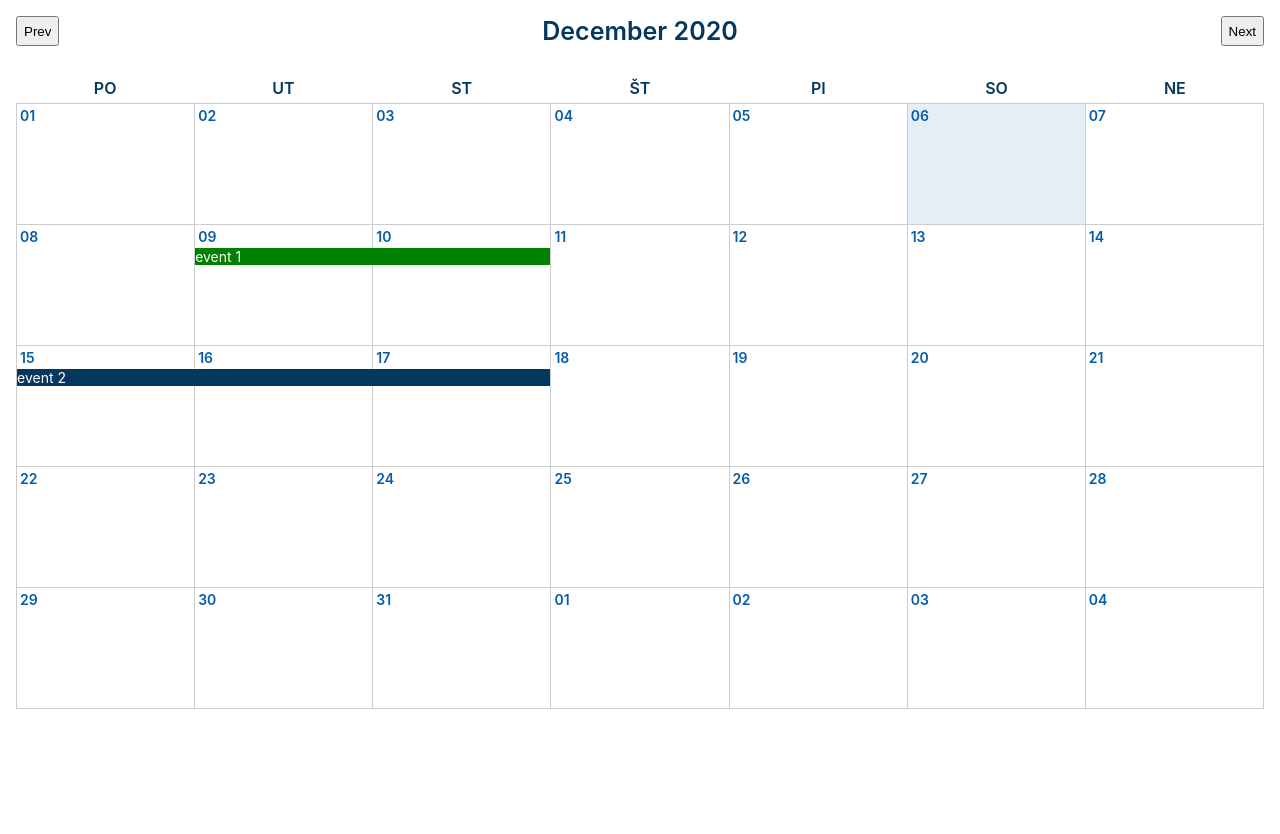
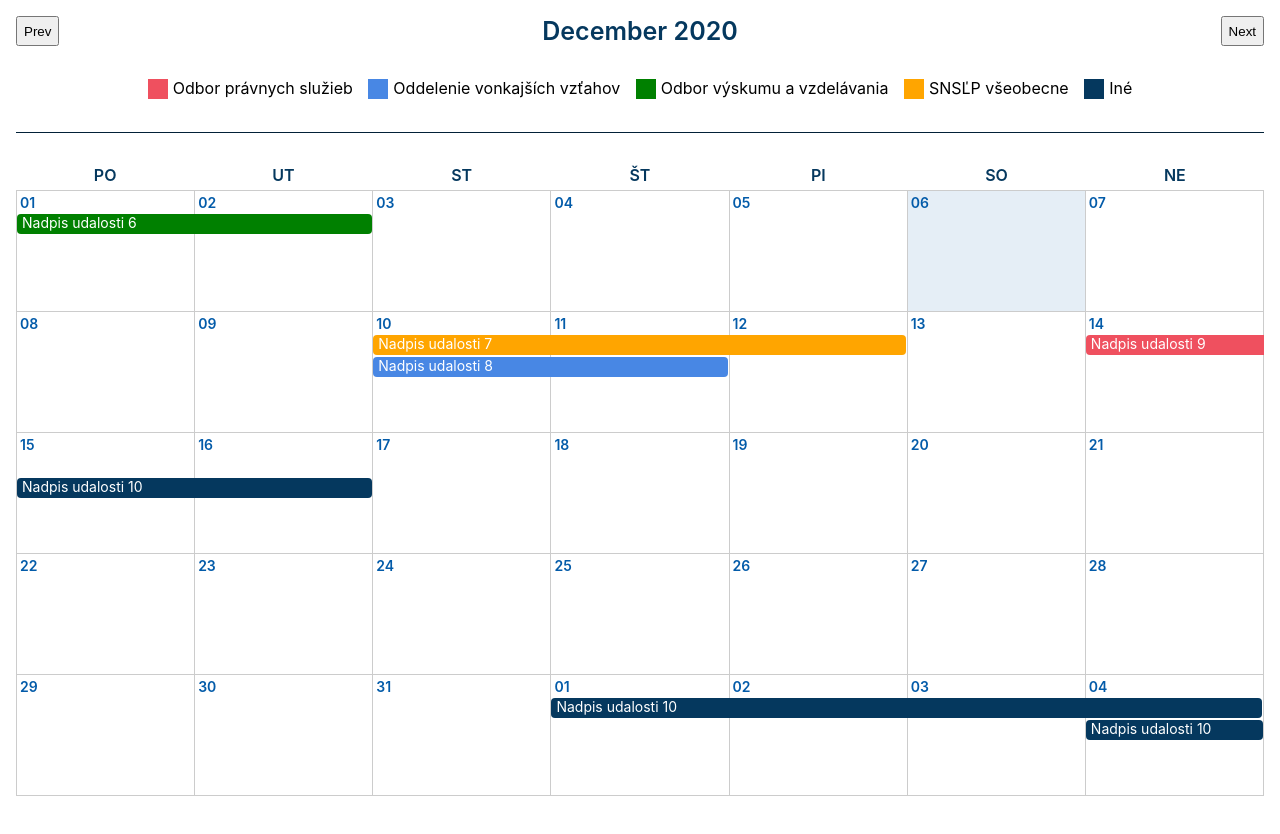
Before and after one commit to trenccan777/React-Calendar, a React (Create React App) app: page / in a window 1280 px wide. Shown: the top 834 px of the page. Before the commit the page ends 800 px from the top, so only its background shows below. Built offline with nearby package versions, Linux system fonts and the light colour scheme.

Commit message:
Dev categories

```diff
--- a/src/App.css
+++ b/src/App.css
@@ -2,6 +2,32 @@
   max-width: 1440px;
   margin: 0 auto;
   padding: 1em;
+}
+
+.c-cat-wrapper {
+  border-bottom: 1px solid #022138;
+}
+
+.c-cat {
+  margin: 2em auto;
+  padding: 0;
+  list-style: none;
+  display: flex;
+  justify-content: space-around;
+  max-width: 1000px;
+}
+
+.c-square {
+  width: 20px;
+  height: 20px;
+  margin-right: 5px;
+  top: -1px;
+  display: inline-block;
+  position: relative;
+}
+
+.c-cat li .c-square {
+  vertical-align: middle;
 }
 
 #month-switcher {
@@ -43,7 +69,6 @@
   flex: 1;
   border-right: 1px solid #ccc;
   position: relative;
-  min-width: 70px;
 }
 
 .c-day-number {
@@ -77,8 +102,14 @@
   white-space: nowrap;
   overflow: hidden;
   position: absolute;
+  border-radius: 4px;
+  height: 20px;
+}
+
+.c-day-text {
   color: #fff;
   font-size: 14px;
+  padding-left: 5px;
 }
 
 .c-red {
@@ -86,9 +117,17 @@
 }
 
 .c-blue {
+  background-color: rgb(72, 135, 228);
+}
+
+.c-dark-blue {
   background-color: #05385e;
 }
 
 .c-green {
   background-color: green;
 }
+
+.c-orange {
+  background-color: orange;
+}
--- a/src/components/Calendar.js
+++ b/src/components/Calendar.js
@@ -1,6 +1,7 @@
 import React, { Component } from "react";
 import Month from "./Month";
 import MonthSwitcher from "./MonthSwitcher";
+import CalendarCategories from "./CalendarCategories";
 
 export default class Calendar extends Component {
   constructor() {
@@ -41,6 +42,7 @@ export default class Calendar extends Component {
           data={this.state}
           monthSwitchHandler={this.monthSwitchHandler}
         />
+        <CalendarCategories/>
         <Month data={this.state}/>
 
       </div>
--- /dev/null
+++ b/src/components/CalendarCategories.js
@@ -0,0 +1,49 @@
+import React from "react";
+
+export default function CalendarCategories() {
+  const categories = [
+    { name: "Odbor právnych služieb", category: "1" },
+    { name: "Oddelenie vonkajších vzťahov", category: "2" },
+    { name: "Odbor výskumu a vzdelávania", category: "3" },
+    { name: "SNSĽP všeobecne", category: "4" },
+    { name: "Iné", category: "5" },
+  ];
+
+  function renderCats() {
+    let catsToRender = [];
+    let label = "";
+    catsToRender = categories.map((category) => {
+      switch (category.category) {
+        case "1":
+          label = "c-red";
+          break;
+        case "2":
+          label = "c-blue";
+          break;
+        case "3":
+          label = "c-green";
+          break;
+        case "4":
+          label = "c-orange";
+          break;
+        case "5":
+          label = "c-dark-blue";
+          break;
+        default:
+          label = "";
+          break;
+      }
+
+      return (
+        <li key={category.category}>
+          <div className={"c-square " + label}></div>
+          {category.name}
+        </li>
+      );
+    });
+
+    return catsToRender;
+  }
+
+  return <div className="c-cat-wrapper"><ul className="c-cat">{renderCats()}</ul></div>;
+}
--- a/src/components/Day.js
+++ b/src/components/Day.js
@@ -28,7 +28,6 @@ export default class Day extends Component {
 
     return (
 
-
       <div className={"c-day c-cell " + (this.getCurrentDate() === this.props.data.date ? 'c-day-current' : '')}>
         <div className="c-day-number">{this.props.data.date.slice(-2)}</div>
         <div id={this.props.data.date} className="c-day-content">
--- a/src/components/Event.js
+++ b/src/components/Event.js
@@ -23,22 +23,44 @@ export default class Event extends Component {
   }
 
   componentWillUnmount() {
-    window.removeEventListener('resize', this.updateDimensions);
+    window.removeEventListener("resize", this.updateDimensions);
   }
 
   render() {
     const eventWidth = this.props.data.days * this.state.cellWidth - 1 + "px";
     const eventRow = this.props.data.row * 22 + "px";
+    let label = "";
+
+    switch (this.props.data.category) {
+      case "1":
+        label = "c-red";
+        break;
+      case "2":
+        label = "c-blue";
+        break;
+      case "3":
+        label = "c-green";
+        break;
+      case "4":
+        label = "c-orange";
+        break;
+      case "5":
+        label = "c-dark-blue";
+        break;
+      default:
+        label = "";
+        break;
+    }
 
     return (
       <div
-        className={this.props.data.label + " c-day-event"}
+        className={label + " c-day-event"}
         style={{
           width: eventWidth,
           top: eventRow,
         }}
       >
-        {this.props.data.title}
+        <div className="c-day-text">{this.props.data.title}</div>
       </div>
     );
   }
--- a/src/components/Month.js
+++ b/src/components/Month.js
@@ -6,33 +6,199 @@ export default class Month extends Component {
   constructor() {
     super();
     this.state = {};
-    this.events = [
-      { date: "2020-01-01", days: 4, row: 1, title: 'event 1', label: 'c-red' },
-      { date: "2020-01-01", days: 2, row: 2, title: 'event 1', label: 'c-red' },
-      { date: "2020-01-01", days: 2, row: 3, title: 'event 1', label: 'c-blue' },
-      { date: "2020-01-02", days: 1, row: 0, title: 'event 1', label: 'c-red' },
-      { date: "2020-01-03", days: 1, row: 0, title: 'event 1', label: 'c-green' },
-      { date: "2020-01-04", days: 3, row: 0, title: 'event 1', label: 'c-green' },
-      { date: "2020-01-04", days: 1, row: 2, title: 'event 1', label: 'c-green' },
-      { date: "2020-01-05", days: 1, row: 1, title: 'event 1', label: 'c-green' },
-      { date: "2020-01-05", days: 3, row: 2, title: 'event 1', label: 'c-green' },
-      { date: "2020-01-06", days: 1, row: 0, title: 'event 1', label: 'c-green' },
-      { date: "2020-01-06", days: 2, row: 1, title: 'event 1', label: 'c-green' },
-      { date: "2020-01-06", days: 1, row: 2, title: 'event 1', label: 'c-green' },
-      { date: "2020-01-07", days: 2, row: 0, title: 'event 1', label: 'c-green' },
-      { date: "2020-01-08", days: 2, row: 1, title: 'event 1', label: 'c-green' },
-      { date: "2020-01-11", days: 3, row: 0, title: 'event 1', label: 'c-blue' },
-      { date: "2020-01-13", days: 1, row: 0, title: 'event 1', label: 'c-blue' },
-      { date: "2020-12-09", days: 2, row: 0, title: 'event 1', label: 'c-green' },
-      { date: "2020-12-15", days: 3, row: 0, title: 'event 2', label: 'c-blue' },
+    this.rawEvents = [
+      { date: "2019-12-31", days: 2, title: "Nadpis udalosti", category: "1", url: "#" },
+      { date: "2020-01-01", days: 4, title: "Nadpis udalosti", category: "1", url: "#" },
+      { date: "2020-01-01", days: 2, title: "Nadpis udalosti", category: "4", url: "#" },
+      { date: "2020-01-01", days: 2, title: "Nadpis udalosti", category: "1", url: "#" },
+      { date: "2020-01-02", days: 1, title: "Nadpis udalosti", category: "3", url: "#" },
+      { date: "2020-01-03", days: 1, title: "Nadpis udalosti", category: "1", url: "#" },
+      { date: "2020-01-04", days: 3, title: "Nadpis udalosti", category: "3", url: "#" },
+      { date: "2020-01-04", days: 1, title: "Nadpis udalosti", category: "4", url: "#" },
+      { date: "2020-01-05", days: 1, title: "Nadpis udalosti", category: "1", url: "#" },
+      { date: "2020-01-05", days: 3, title: "Nadpis udalosti", category: "2", url: "#" },
+      //New week
+      { date: "2020-01-06", days: 1, title: "Nadpis udalosti 1", category: "1", url: "#" },
+      { date: "2020-01-07", days: 2, title: "Nadpis udalosti 2", category: "1", url: "#" },
+      { date: "2020-01-08", days: 2, title: "Nadpis udalosti 3", category: "1", url: "#" },
+      { date: "2020-01-11", days: 3, title: "Nadpis udalosti 4", category: "1", url: "#" },
+      { date: "2020-02-11", days: 3, title: "Nadpis udalosti 5", category: "4", url: "#" },
+      { date: "2020-12-01", days: 2, title: "Nadpis udalosti 6", category: "3", url: "#" },
+      { date: "2020-12-10", days: 3, title: "Nadpis udalosti 7", category: "4", url: "#" },
+      { date: "2020-12-10", days: 2, title: "Nadpis udalosti 8", category: "2", url: "#" },
+      { date: "2020-12-14", days: 2, title: "Nadpis udalosti 9", category: "1", url: "#" },
+      { date: "2020-12-15", days: 2, title: "Nadpis udalosti 10", category: "5", url: "#" },
+      { date: "2021-01-01", days: 4, title: "Nadpis udalosti 10", category: "5", url: "#" },
     ];
+
+    this.events = [];
+  }
+
+  /**
+   * @returns {Array} - array of edited events
+   */
+  splitWeeks() {
+    let events = [];
+    let prevWeekNumber = false;
+    let betweenWeekEvents = [];
+    //Check events which continue troughout weeks and create new
+    this.rawEvents.forEach((rawEvent) => {
+      let dayInWeek =
+        new Date(rawEvent.date).getDay() === 0
+          ? 7
+          : new Date(rawEvent.date).getDay();
+      let weekNumber = new Date(rawEvent.date).getWeekNumber();
+
+      //Init first week in loop
+      prevWeekNumber = prevWeekNumber ? prevWeekNumber : weekNumber;
+
+      //Each new week reset array of rows in week
+      if (prevWeekNumber < weekNumber) {
+        events = [...events, ...betweenWeekEvents];
+        betweenWeekEvents = [];
+        prevWeekNumber = weekNumber;
+      }
+
+      //kazdy tyzden na zaciatok doplnit datumy
+      if (dayInWeek + rawEvent.days > 8) {
+        let newDays = dayInWeek + rawEvent.days - 8;
+        let incrementDate = 8 - dayInWeek;
+        let newDate = new Date(rawEvent.date);
+        newDate.setDate(newDate.getDate() + incrementDate);
+        newDate = newDate.toISOString().slice(0, 10);
+        betweenWeekEvents.push({
+          date: newDate,
+          days: newDays,
+          title: rawEvent.title,
+          category: rawEvent.category,
+          url: rawEvent.url,
+        });
+      }
+      events.push(rawEvent);
+    });
+
+    events = [...events, ...betweenWeekEvents];
+    return events;
+  }
+
+  /**
+   * @param {Array} - edited events about new weeks
+   * @returns {Array} - array of events to render
+   */
+  prepareRenderData(events) {
+    let rowsInWeek = [];
+    let output = [];
+    let prevWeekNumber = false;
+
+    events.forEach((event) => {
+      let weekNumber = new Date(event.date).getWeekNumber();
+      let dayInWeek =
+        new Date(event.date).getDay() === 0 ? 7 : new Date(event.date).getDay();
+      let eventLength = event.days;
+
+      //Init first week in loop
+      prevWeekNumber = prevWeekNumber ? prevWeekNumber : weekNumber;
+
+      //Each new week reset array of rows in week
+      if (prevWeekNumber < weekNumber) {
+        rowsInWeek = [];
+        prevWeekNumber = weekNumber;
+      }
+
+      if (rowsInWeek.length === 0) {
+        //Add first array with first row array
+        rowsInWeek.push({
+          day: [dayInWeek],
+          eventLength: [dayInWeek + eventLength],
+        });
+        output.push({
+          date: event.date,
+          days: eventLength,
+          row: 0,
+          title: event.title,
+          category: event.category,
+          url: event.url,
+        });
+        return;
+      }
+
+      //Row array loop
+      for (let i = 0; i < rowsInWeek.length; i++) {
+        //x1 exists in array?
+        if (rowsInWeek[i].day.includes(dayInWeek)) {
+          //Next array exists?
+          if (rowsInWeek[i + 1] !== undefined) {
+            continue;
+          }
+          //Create array
+          else {
+            rowsInWeek.push({
+              day: [dayInWeek],
+              eventLength: [dayInWeek + eventLength],
+            });
+            output.push({
+              date: event.date,
+              days: eventLength,
+              row: i + 1,
+              title: event.title,
+              category: event.category,
+              url: event.url,
+            });
+            return;
+          }
+        } else {
+          let lengths = rowsInWeek[i].eventLength.sort();
+          if (lengths[lengths.length - 1] <= dayInWeek) {
+            rowsInWeek[i].day.push(dayInWeek);
+            rowsInWeek[i].eventLength.push(dayInWeek + eventLength);
+            output.push({
+              date: event.date,
+              days: eventLength,
+              row: i,
+              title: event.title,
+              category: event.category,
+              url: event.url,
+            });
+            return;
+          } else {
+            //Next array exists?
+            if (rowsInWeek[i + 1] !== undefined) {
+              continue;
+            }
+            //Create array
+            else {
+              rowsInWeek.push({
+                day: [dayInWeek],
+                eventLength: [dayInWeek + eventLength],
+              });
+              output.push({
+                date: event.date,
+                days: eventLength,
+                row: i + 1,
+                title: event.title,
+                category: event.category,
+                url: event.url,
+              });
+              return;
+            }
+          }
+        }
+      }
+    });
+
+    this.events = output;
   }
 
   addEvents(calendarNextDay) {
     let dayEvents = [];
-    this.events.forEach(event => {
+    this.events.forEach((event) => {
       if (calendarNextDay === event.date) {
-        dayEvents.push({days: event.days, row: event.row, title: event.title, label: event.label});
+        dayEvents.push({
+          days: event.days,
+          row: event.row,
+          title: event.title,
+          category: event.category,
+        });
       }
     });
 
@@ -40,7 +206,6 @@ export default class Month extends Component {
   }
 
   createMonthMatrix() {
-
     let monthMatrix = [];
     let days = [];
     const currentMonth = this.props.data.currentMonth;
@@ -74,11 +239,9 @@ export default class Month extends Component {
 
       let nextDayString = calendarNextDay.toISOString().slice(0, 10);
 
-      let data = {date: nextDayString , events: this.addEvents(nextDayString) }
+      let data = { date: nextDayString, events: this.addEvents(nextDayString) };
 
-      days.push(
-        <Day key={i} data={data} />
-      );
+      days.push(<Day key={i} data={data} />);
 
       if ((i + 1) % 7 === 0) {
         monthMatrix.push(
@@ -94,6 +257,8 @@ export default class Month extends Component {
   }
 
   render() {
+    this.prepareRenderData(this.splitWeeks());
+    console.log(this.events);
     let monthMatrix = this.createMonthMatrix();
     return (
       <div id="calendar-table" className="c-table">
@@ -103,3 +268,18 @@ export default class Month extends Component {
     );
   }
 }
+
+/**
+ * Get week Number
+ * @returns {number} - weekNumber
+ */
+// eslint-disable-next-line
+Date.prototype.getWeekNumber = function () {
+  var d = new Date(
+    Date.UTC(this.getFullYear(), this.getMonth(), this.getDate())
+  );
+  var dayNum = d.getUTCDay() || 7;
+  d.setUTCDate(d.getUTCDate() + 4 - dayNum);
+  var yearStart = new Date(Date.UTC(d.getUTCFullYear(), 0, 1));
+  return Math.ceil(((d - yearStart) / 86400000 + 1) / 7);
+};
```
Also changed, not shown: 1 other file (tests, documents, lock files or other folders).
